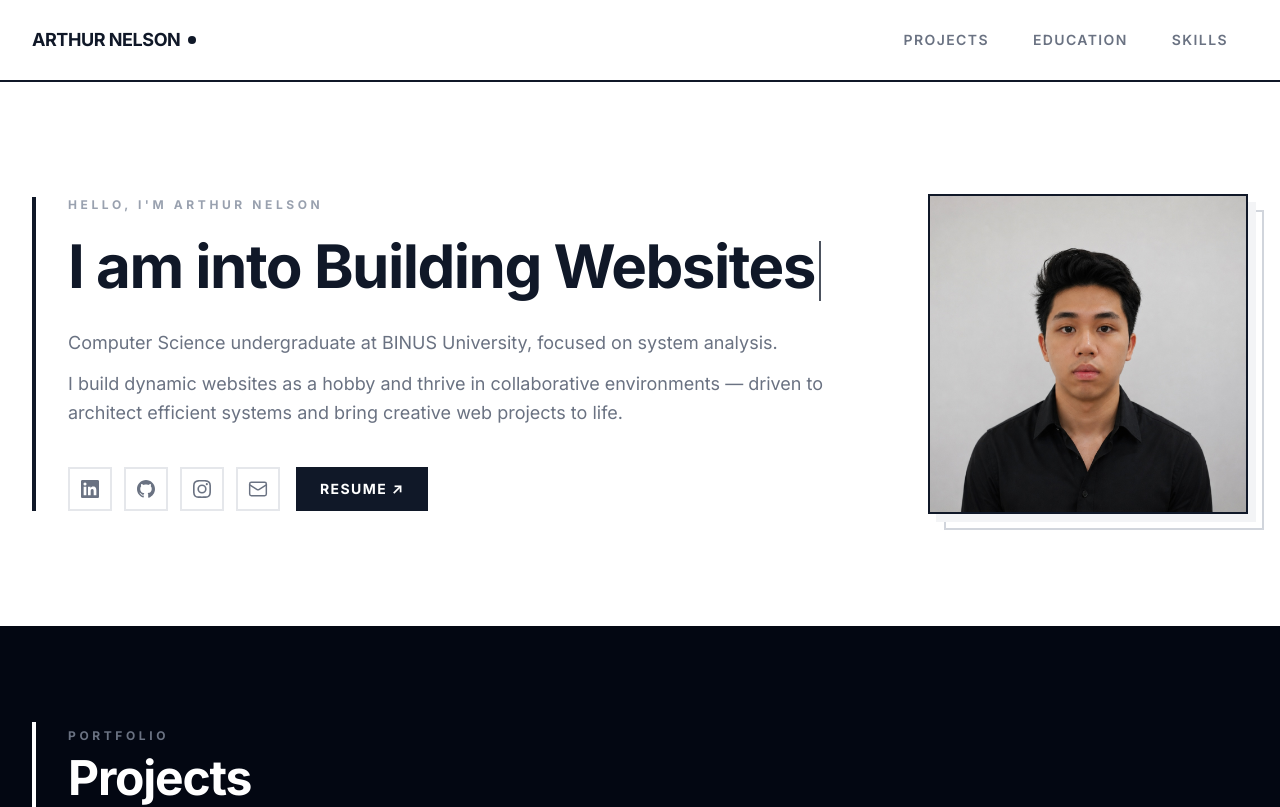
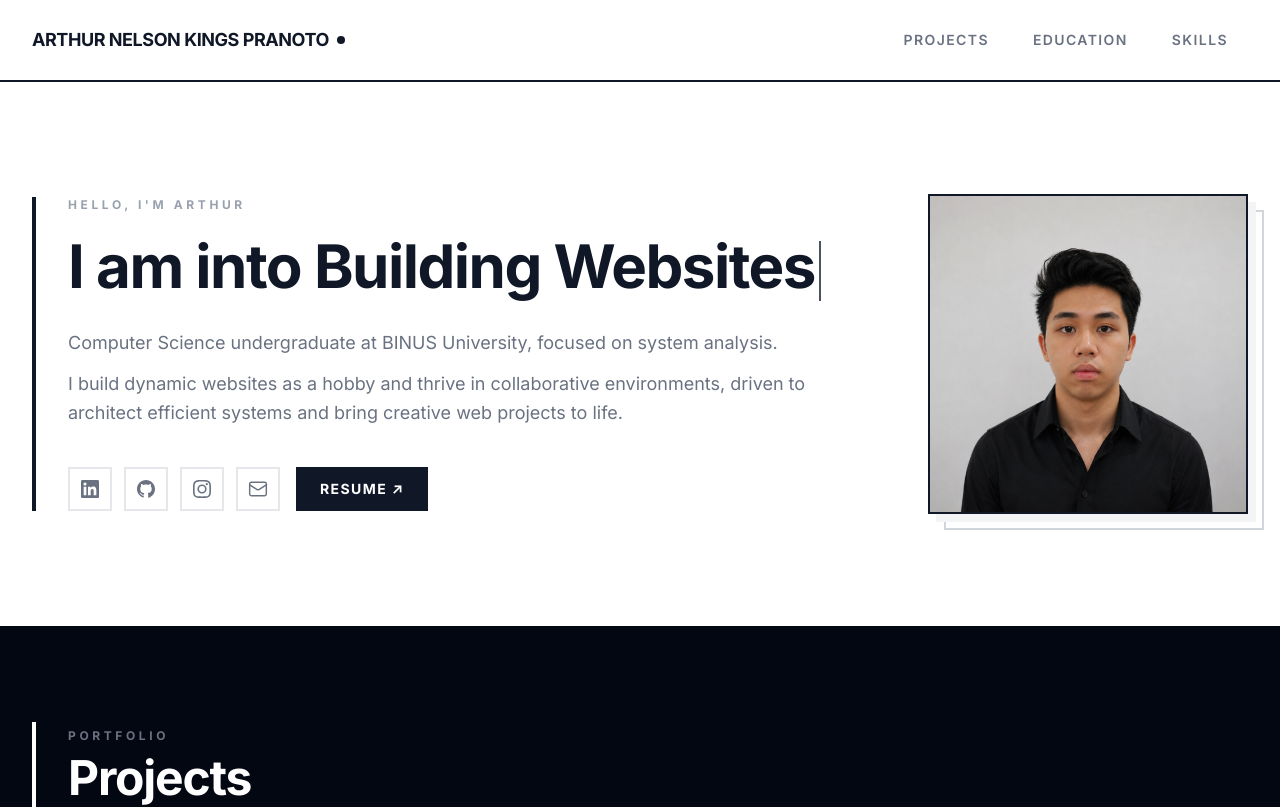
Before and after one commit to arthurnelsonn/Portfolio, a React (Vite) app: page / in a window 1280 px wide. Shown: the top 807 px of the page. Built offline with nearby package versions, Linux system fonts and the light colour scheme.

Commit message:
A few minor changes to the text

```diff
--- a/src/components/Footer.jsx
+++ b/src/components/Footer.jsx
@@ -2,7 +2,7 @@ export default function Footer() {
   return (
     <footer className="bg-gray-950 border-t-2 border-white py-10">
       <div className="max-w-7xl mx-auto px-8 flex flex-col sm:flex-row items-center justify-between gap-4">
-        <span className="text-2xl font-black text-white uppercase tracking-tight">Arthur Nelson</span>
+        <span className="text-2xl font-black text-white uppercase tracking-tight">Arthur Nelson Kings Pranoto</span>
         <div className="flex flex-col sm:flex-row items-center gap-4 text-sm text-gray-500 uppercase tracking-widest font-semibold">
           <span>© {new Date().getFullYear()} All rights reserved.</span>
           <span className="hidden sm:block text-gray-700">—</span>
--- a/src/components/Hero.jsx
+++ b/src/components/Hero.jsx
@@ -82,7 +82,7 @@ export default function Hero() {
         {/* Text */}
         <div className="flex-1 text-center md:text-left border-l-4 border-gray-900 pl-8">
           <motion.p {...fadeUp(0)} className="text-xs font-bold uppercase tracking-[0.3em] text-gray-400 mb-4">
-            Hello, I'm Arthur Nelson
+            Hello, I'm Arthur
           </motion.p>
 
           <motion.h1 {...fadeUp(0.1)} className="text-5xl sm:text-6xl font-black text-gray-900 leading-tight tracking-tight">
@@ -95,7 +95,7 @@ export default function Hero() {
               Computer Science undergraduate at BINUS University, focused on system analysis.
             </p>
             <p className="text-gray-500 text-lg leading-relaxed">
-              I build dynamic websites as a hobby and thrive in collaborative environments — driven to architect efficient systems and bring creative web projects to life.
+              I build dynamic websites as a hobby and thrive in collaborative environments, driven to architect efficient systems and bring creative web projects to life.
             </p>
           </motion.div>
 
--- a/src/components/Nav.jsx
+++ b/src/components/Nav.jsx
@@ -19,7 +19,7 @@ export default function Nav({ activeSection, onNavigate }) {
 
         <button onClick={() => handleNav("hero")} className="group flex items-center gap-2">
           <span className="text-lg font-black tracking-tight text-gray-900 uppercase">
-            Arthur Nelson
+            Arthur Nelson Kings Pranoto
           </span>
           <span className="w-2 h-2 rounded-full bg-gray-900 group-hover:scale-150 transition-transform" />
         </button>
```
